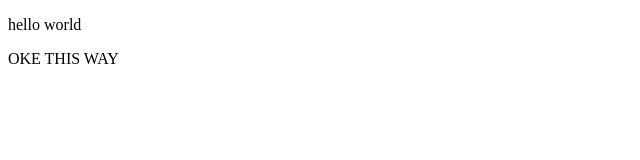
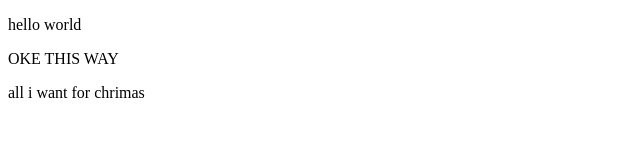
Before and after one commit to DacVuCaMap/git-first, a plain HTML site: page index.html in a window 1280 px wide. Shown: the whole page, without its empty margins (0-640 px from the left). Drawn offline with Linux system fonts and the light colour scheme.

Commit message:
them lan thu 3

```diff
--- a/index.html
+++ b/index.html
@@ -9,5 +9,6 @@
 <body>
     <p>hello world</p>
     <p>OKE THIS WAY</p>
+    <p>all i want for chrimas</p>
 </body>
 </html>
```
